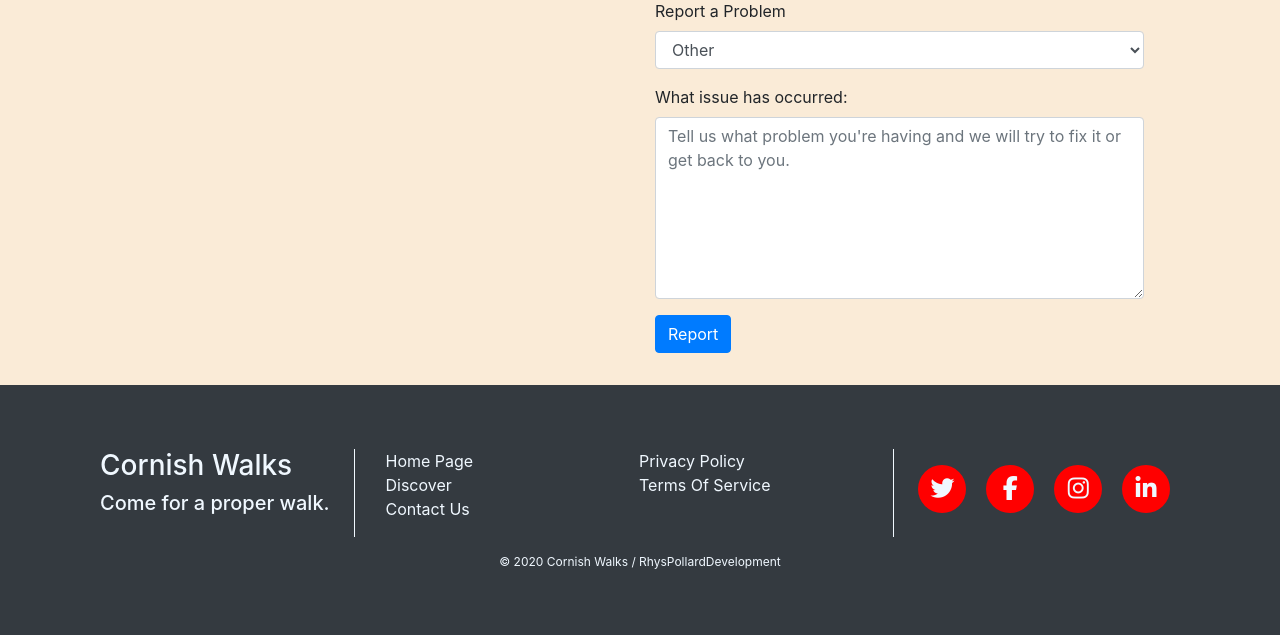
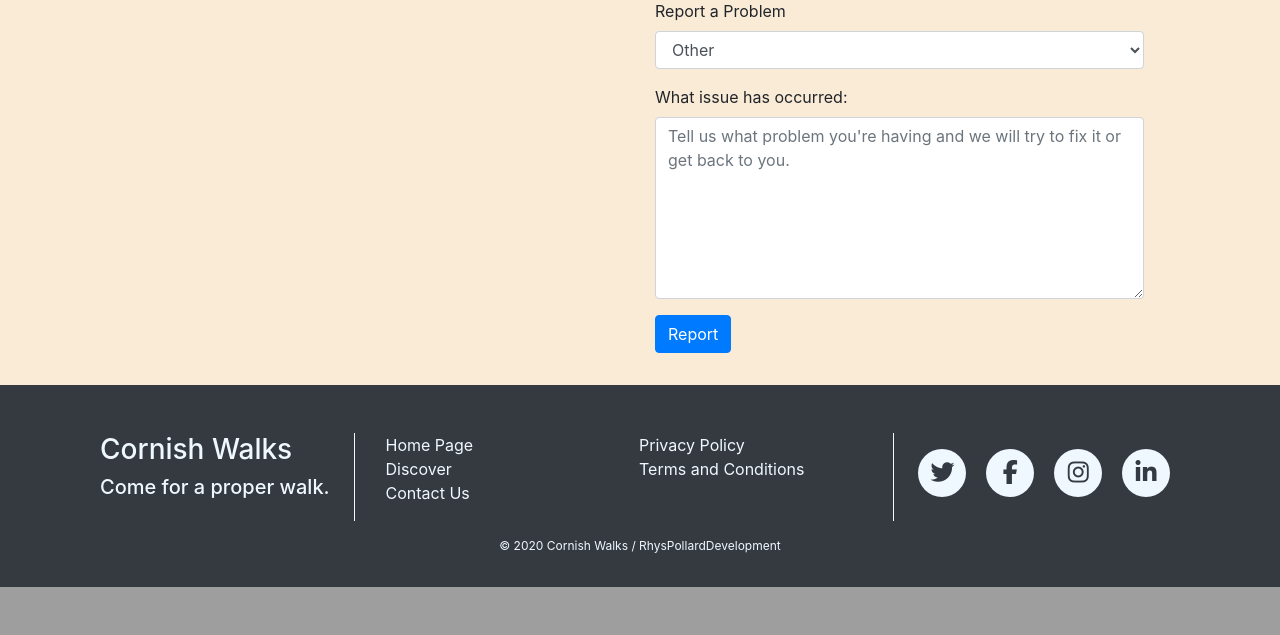
Before and after one commit to Code-Institute-Submissions/RhysPollardDevelopment-Data-centric_milestone_AprResub, a Flask app: page /contact in a window 1280 px wide. Shown: the part 689-1324 px from the top of the page. After the commit the page ends 1276 px from the top, so only its background shows below. Run offline with Flask 2, Linux system fonts and the light colour scheme; data that the repository does not hold is empty; some libraries are stand-ins or nearby versions; some web fonts are replaced.

Commit message:
Style/fix: Small fixes to footer before merge

```diff
--- a/static/css/style.css
+++ b/static/css/style.css
@@ -124,7 +124,7 @@ list-style: none;
 
 .social-links li {
     padding: 0.5rem;
-    background: red;
+    background: aliceblue;
     border-radius: 50%;
     margin: auto;
     height: 3rem;
@@ -132,12 +132,16 @@ list-style: none;
 }
 
 .social-links li a{
-    color: aliceblue;
+    color: #343a43;
 }
 
-.social-links li:hover{
-    color: aliceblue;
-    background: blue;
+.social-links li:hover a i{
+    animation: spin 1s;
+}
+
+@keyframes spin{
+    0%{ transform: rotate(0deg);}
+    100%{transform: rotate(360deg);}
 }
 
 .copyright{
@@ -506,7 +510,7 @@ a.button{
 /*----------------Media Queries--------------*/
 @media(min-width: 768px){
     .footer{
-        padding: 3rem;
+        padding-top: 2rem;
     }
 
     .h-rule{
--- a/templates/base.html
+++ b/templates/base.html
@@ -144,8 +144,7 @@
                             <li class="footer-item">
                                 <a class="custom-link"
                                     href="{{ url_for('terms_of_service') }}">Terms
-                                    Of
-                                    Service</a>
+                                    and Conditions</a>
                             </li>
                         </ul>
                     </div>
```
